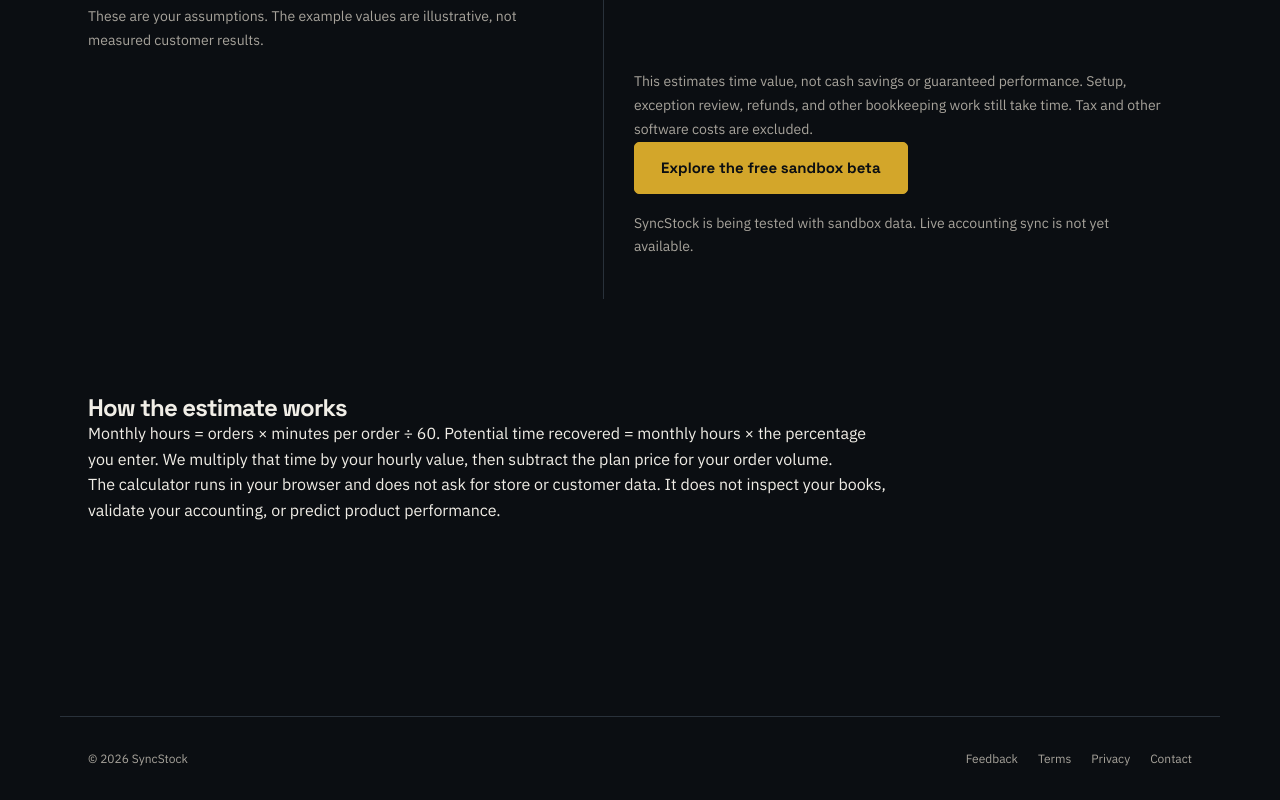
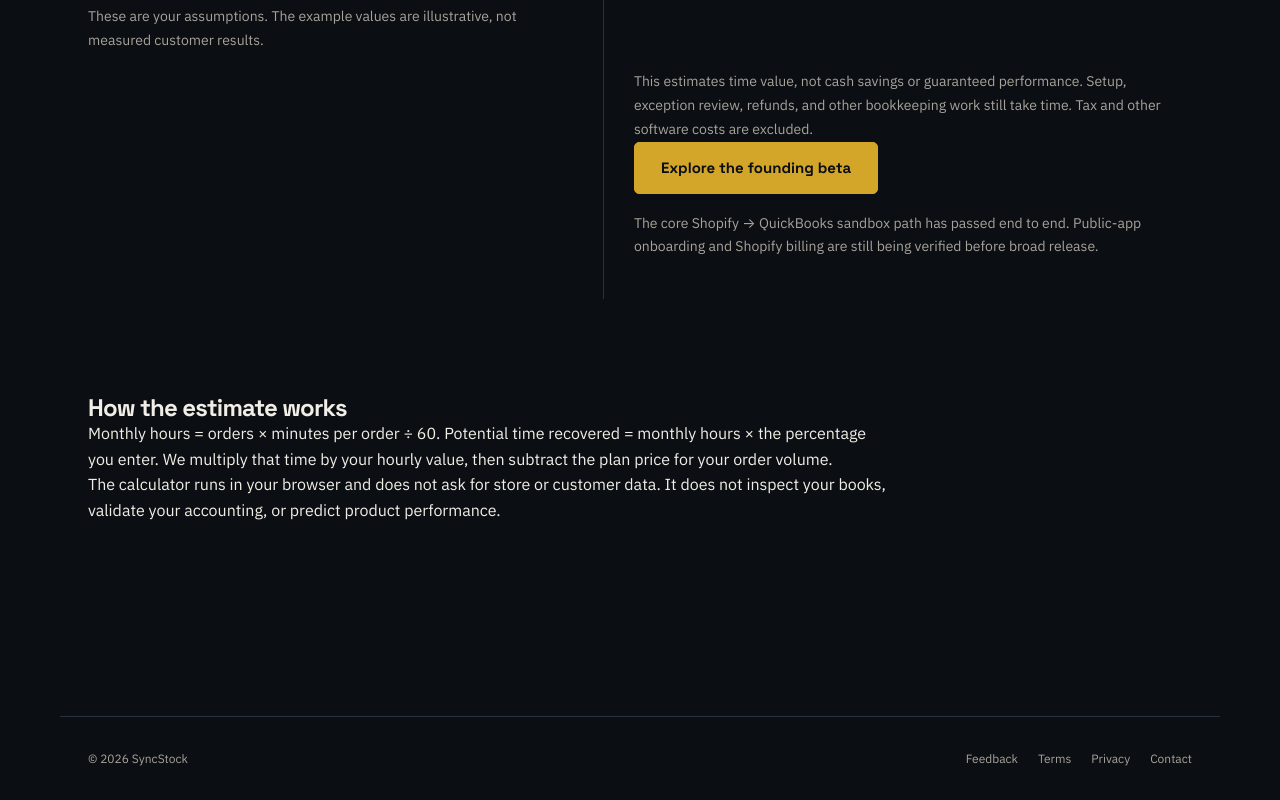
Before and after one commit to yaussyross/SyncStock, a Next.js app: page /tools/bookkeeping-cost in a window 1280 px wide. Shown: the part 858-1658 px from the top of the page. Built offline with nearby package versions, Linux system fonts and the light colour scheme; no server answers.

Commit message:
Align beta calculator copy with verified launch state

```diff
--- a/src/components/BookkeepingCalculator.tsx
+++ b/src/components/BookkeepingCalculator.tsx
@@ -47,8 +47,8 @@ export default function BookkeepingCalculator() {
           </div>
           <p className="pricing-note">This estimates time value, not cash savings or guaranteed performance. Setup, exception review, refunds, and other bookkeeping work still take time. Tax and other software costs are excluded.</p>
         </> : <p role="alert">Enter valid nonnegative values within the displayed limits. Orders must be a whole number and the percentage must be 0–100.</p>}
-        <a className="btn" href="/signup?source=bookkeeping-calculator">Explore the free sandbox beta</a>
-        <p className="pricing-note">SyncStock is being tested with sandbox data. Live accounting sync is not yet available.</p>
+        <a className="btn" href="/signup?source=bookkeeping-calculator">Explore the founding beta</a>
+        <p className="pricing-note">The core Shopify → QuickBooks sandbox path has passed end to end. Public-app onboarding and Shopify billing are still being verified before broad release.</p>
       </div>
     </div>
   );
```
